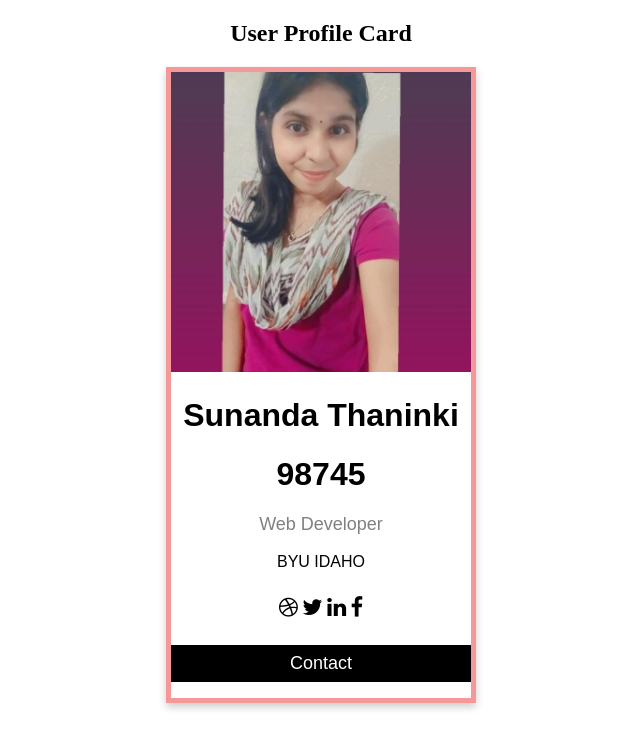
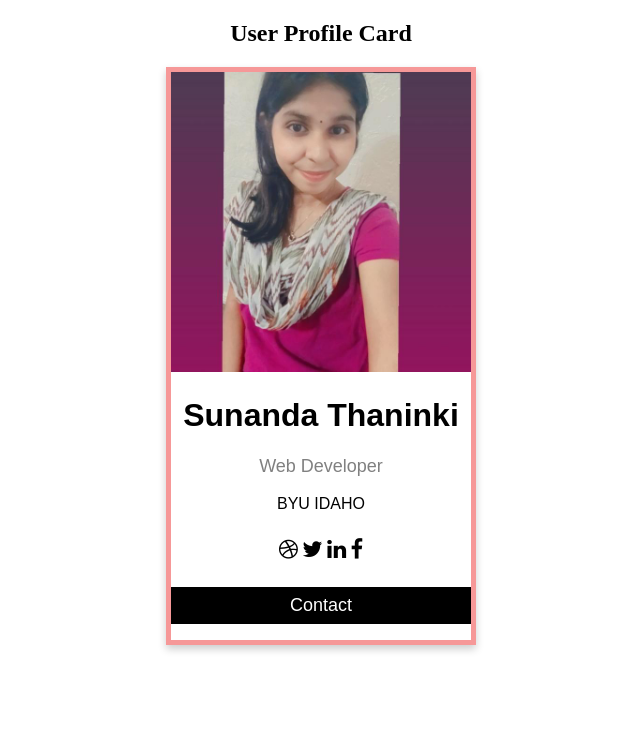
Before and after one commit to Sunandat/week-12-web-component-main, a plain HTML site: page index.html in a window 1280 px wide. Shown: the whole page, without its empty margins (319-959 px from the left). Drawn offline with Linux system fonts and the light colour scheme; files whose address does not match are found by name.

Commit message:
Update index.html

```diff
--- a/index.html
+++ b/index.html
@@ -12,7 +12,7 @@
 <div class="card">
   <img src="E:\week-12-web-component-main\images\sunanda1.jpg"  alt="thaninki" style="width:100%">
   <h1>Sunanda Thaninki </h1>
-  <h1>98745</h1>
+
   <p class="title">Web Developer </p>
   <p>BYU IDAHO</p>
   <div style="margin: 24px 0;">
```
